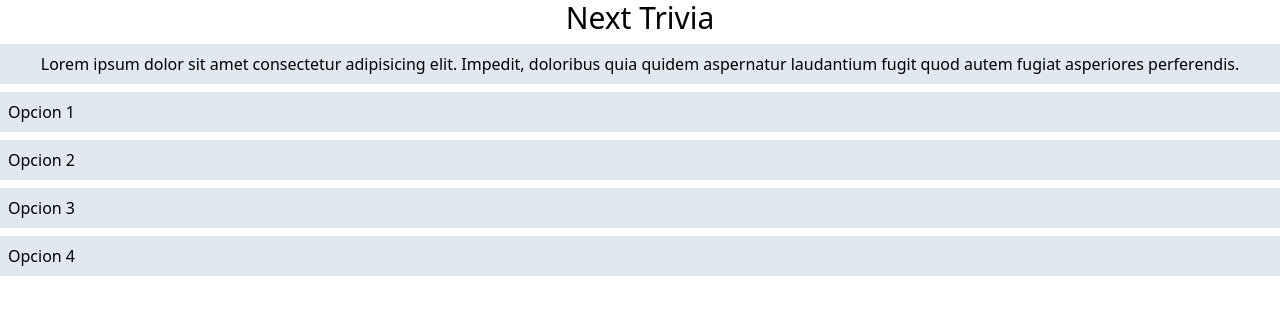
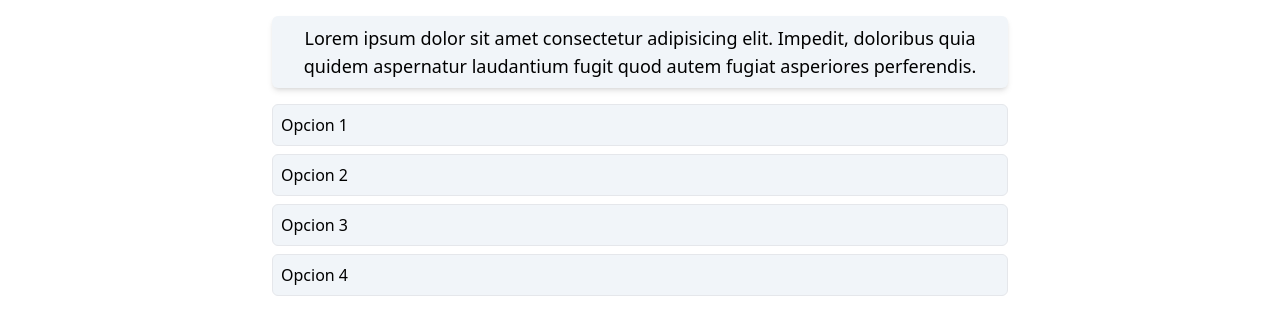
Before and after one commit to Alejandro1709/next-trivia, a Next.js app: page / in a window 1280 px wide. Shown: the top 334 px of the page. Built offline with nearby package versions, Linux system fonts and the light colour scheme.

Commit message:
Add: New Layout to main page

```diff
--- a/src/pages/index.tsx
+++ b/src/pages/index.tsx
@@ -3,19 +3,26 @@ import Layout from '@/components/Layout';
 export default function Home() {
   return (
     <Layout>
-      <section className='flex flex-col justify-center'>
-        <h1 className='text-3xl mb-2 text-center'>Next Trivia</h1>
-        <div className='flex flex-col gap-2 '>
-          <p className='p-2 bg-slate-200 text-center'>
+      <section className='flex flex-col justify-center md:max-w-screen-md md:mx-auto'>
+        <div className='flex flex-col gap-4 p-4'>
+          <p className='p-2 md:text-lg text-sm bg-slate-100 text-center rounded-md shadow-md'>
             Lorem ipsum dolor sit amet consectetur adipisicing elit. Impedit,
             doloribus quia quidem aspernatur laudantium fugit quod autem fugiat
             asperiores perferendis.
           </p>
           <ul className='flex flex-col gap-2'>
-            <li className='bg-slate-200 p-2'>Opcion 1</li>
-            <li className='bg-slate-200 p-2'>Opcion 2</li>
-            <li className='bg-slate-200 p-2'>Opcion 3</li>
-            <li className='bg-slate-200 p-2'>Opcion 4</li>
+            <li className='bg-slate-100 p-2 rounded-md border cursor-pointer'>
+              Opcion 1
+            </li>
+            <li className='bg-slate-100 p-2 rounded-md border cursor-pointer'>
+              Opcion 2
+            </li>
+            <li className='bg-slate-100 p-2 rounded-md border cursor-pointer'>
+              Opcion 3
+            </li>
+            <li className='bg-slate-100 p-2 rounded-md border cursor-pointer'>
+              Opcion 4
+            </li>
           </ul>
         </div>
       </section>
```
